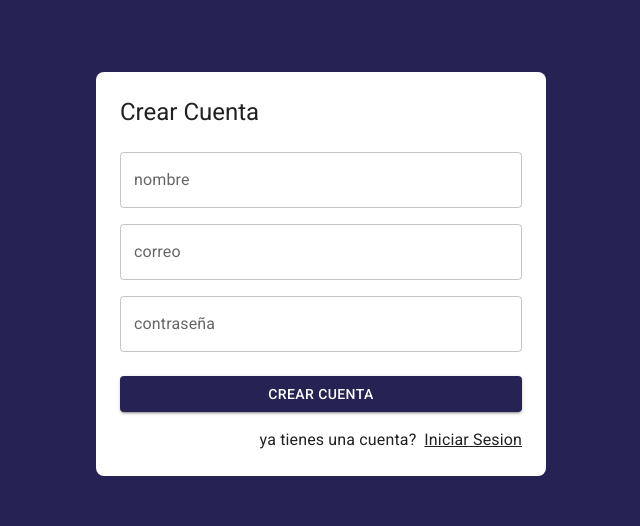
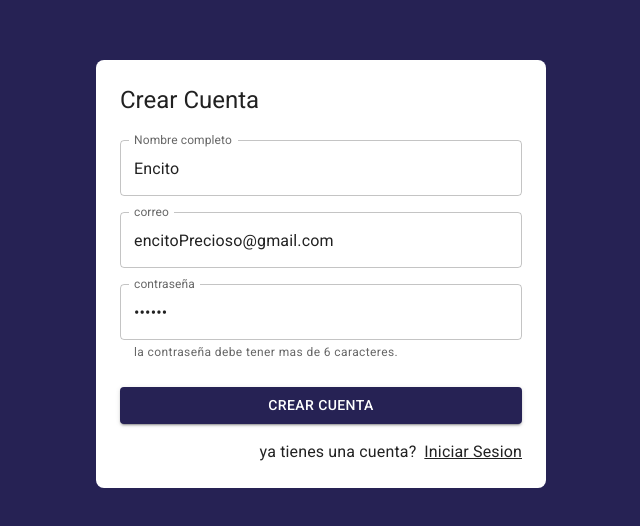
Before and after one commit to Dennisb-galeano/Journal-App, a React (Vite) app: page /auth/register in a window 1280 px wide. Shown: the part 126-652 px from the top of the page, without its empty margins (319-959 px from the left). Built offline with nearby package versions, Linux system fonts and the light colour scheme.

Commit message:
SC19 Cl 281-284 Formulario: registri de usuarios, manejo de errores, custom hook, mostrar errores en pantalla.

```diff
--- a/src/auth/pages/LoginPage.jsx
+++ b/src/auth/pages/LoginPage.jsx
@@ -4,10 +4,11 @@
 
 import { useDispatch, useSelector } from 'react-redux';
 import { Link as RouterLink } from 'react-router-dom'; //para que no hayan conflictos al haber dos link, se le va colocar un "alias"
+import { Grid, TextField, Typography, Button, Link } from "@mui/material";
 import { Google } from "@mui/icons-material";
-import { Grid, TextField, Typography, Button, Link } from "@mui/material";
 
 import { AuthLayout } from '../layout/AuthLayout';
+
 import { useForm } from '../../hooks/useForm';
 import { startGoogleSignIn, checkingAuthentication } from '../../store/auth/thunks';
 
--- a/src/auth/pages/RegisterPage.jsx
+++ b/src/auth/pages/RegisterPage.jsx
@@ -1,23 +1,68 @@
 
 
 //crea el diseño
+import { useState } from 'react';
 import { Link as RouterLink } from 'react-router-dom'; //para que no hayan conflictos al haber dos link, se le va colocar un "alias"
-import { Google } from "@mui/icons-material";
 import { Grid, TextField, Typography, Button, Link } from "@mui/material";
 import { AuthLayout } from '../layout/AuthLayout';
+import { useForm } from '../../hooks/useForm';
+
+
+
+// el objeto del form lo puedo hacer afuera y llamarlo como primer arg, es igual que enviar el objeto
+const formData = {
+  displayName: 'Encito ',
+  email: 'encitoPrecioso@gmail.com',
+  password: '123456',
+}
+
+//voy a mandar mis validaciones al use form, para determinar si el email esta ok o mal
+// la primera posicion de mi arreglo es la fn que lo va a evaluar  , y la segunda el mensaje de error si NO se cumple la condicion,, arreglo de dos valores pares de valores
+//voy a pasar esta const al use form ,,
+const formValidations = {
+  displayName: [ (value) => value.length > 2 , 'El nombre es Obligatorio'],
+  email: [ (value) => value.includes('@'), 'el correo debe tener @'],   //esta propiedad pregunta, si tiene el @, si NO, entonces va el mensaje de error, dentro de un arreglo, se va a mandar una fn para evaluarlo, vamos a rener el value de lo que la persona esta escribiendo => tomo el value y pregunto si.incluye el '@'
+  password: [ (value) => value.length > 6, 'la contraseña debe tener mas de 6 caracteres.'],
+
+}
+
 
 export const RegisterPage = () => {
+
+  const [formSubmitted, setFormSubmitted] = useState(false); //este state lo voy a llamar cuando se postee el formulario, me mantiene el estado para cuando envie el formulario si no hay nada en el, asi no me aparece el error en loscampos
+
+  //el useForm me pide como primer argumento { como se va a ver mi formulario, "formData"}
+  //este hook me va a encargar de todas las validaciones, si es valido el formulario cuando pase todas las validaciones "correo valido, consraseña,nombre..." o no
+  const { formState, displayName, email, password, onInputChange,
+          isFormValid, displayNameValid, emailValid, passwordValid,
+   } = useForm(formData, formValidations );
+
+    // console.log(displayNameValid);
+
+  const onSubmit = (event) => {
+    event.preventDefault();
+    console.log(formState);
+  }
+
+
   return (
     <AuthLayout title="Crear Cuenta">
+    {/* <h1>FormValid: {isFormValid ? 'formato ok' : 'Incorrecto'}   </h1> */}
 
-      <form>
+      <form onSubmit={ onSubmit}>
         <Grid container>
           <Grid item xs={12} sx={{ mt: 2 }}>
             <TextField //me permite escribir
-              label="nombre"
+              label="Nombre completo"
               type="text"
-              placeholder="Encito Precioso"
+              placeholder="Nombre completo"
               fullWidth //permite tomar TODO el ancho posible
+              name= "displayName"
+              value={displayName}
+              onChange={onInputChange} //esra fn se creo con el use form
+              error= {!!displayNameValid && formSubmitted} //propiedad MUI error,pone rohoel texto, se va a mostrar si NO es valido  LA DOBLE NEGACION LO CONVIERTE EN UN BOOLEANO
+              helperText={displayNameValid} // propiedad me coloca mensaje
+
             />
 
             <Grid item xs={12} sx={{ mt: 2 }}>
@@ -26,6 +71,13 @@
                 type="email"
                 placeholder="correo@encito.com"
                 fullWidth //permite tomar TODO el ancho posible
+                name= "email"
+                value={email}
+                onChange={onInputChange} //esra fn se creo con el use form
+                error= {!!emailValid && formSubmitted} //propiedad MUI error,pone rohoel texto, se va a mostrar si NO es valido, LA DOBLE NEGACION LO CONVIERTE EN UN BOOLEANO
+                helperText={emailValid}
+
+
               />
             </Grid>
 
@@ -35,12 +87,21 @@
                 type="password"
                 placeholder="constraseña"
                 fullWidth //permite tomar TODO el ancho posible
+                name= "password"
+                value={password}
+                onChange={onInputChange} //esra fn se creo con el use form
+                error= {!!passwordValid && formSubmitted} //propiedad MUI error,pone rohoel texto, se va a mostrar si NO es valido
+                helperText={passwordValid}
+
               />
             </Grid>
 
             <Grid container spacing={2} sx={{ mb: 2, mt: 1 }} >
               <Grid item xs={12}>
-                  <Button variant="contained" fullWidth>
+                <Button
+                type='submit' //el boton debe tener este type para que al dar clock dispare el formulario
+                variant="contained"
+                fullWidth>
                   Crear Cuenta
                 </Button>
               </Grid>
@@ -53,7 +114,7 @@
           </Grid>
 
           <Grid container direction='row' justifyContent='end'>
-              <Typography sx={{mr:1 }}>ya tienes una cuenta?  </Typography>
+            <Typography sx={{ mr: 1 }}>ya tienes una cuenta?  </Typography>
             <Link component={RouterLink} to="/auth/login" color='inherit'>
               Iniciar Sesion
             </Link>
--- a/src/hooks/useForm.js
+++ b/src/hooks/useForm.js
@@ -1,20 +1,59 @@
 
-import { useState } from 'react';
+import { useEffect, useMemo, useState } from 'react';
 
-export const useForm = ( initialForm = {} ) => {
+export const useForm = (initialForm = {}, formValidations = {}) => {
 
-    const [ formState, setFormState ] = useState( initialForm );
+    const [formState, setFormState] = useState(initialForm);
+    const [formValidation, setFormValidation] = useState({});  //este estado me va a mostrar el mensaje de error, que me diga si hay un error o no. que pueda evaluar el objeto formValidation, para evaluarlo mas facil, se hace con el hook para que re redibuje el estado y se borre
+
+    //se va a disparar cada vez que el formState cambie, se va a llamar el create createValidators
+    useEffect(() => {
+        createValidators();
+    }, [formState])
+
+    //si todas las condiciones se cumplen permite continuar..
+    const isFormValid = useMemo( () => {  //, el useMemo va a memorizar el valor del isFormValid, este valor solo debe volverse a procesar si cambia el formState.   esta fn va a validar que todos los campos del register page esten correctos para poder avanzar, ( crear cuenta)
+
+        for (const formValue of Object.keys (formValidation)) { //voy a barrer cada una de las opciones del formValidation, y voy a evaluar
+            if (formValidation [formValue] !== null ) return false;    //si, formValid..[en la propiedad formValue]..
+        }
+
+        return true; //retorna treu si el formulario es valido
+    }, [formValidation])
+
 
     const onInputChange = ({ target }) => {
         const { name, value } = target;
         setFormState({
             ...formState,
-            [ name ]: value
+            [name]: value
         });
     }
 
     const onResetForm = () => {
-        setFormState( initialForm );
+        setFormState(initialForm);
+    }
+
+    //va a tomar el objeto formValidations y crear un nuevo estado para saber si los imputs son validos o no
+    // createValidators, la voy a disparar con el useEffect
+
+
+        //hay que barrer y analizar cada propiedad del objeto de validaciones,el "formValidations" del registerPage
+        // el formField es una propiedad JS, ESTOY imprimiendo los nombres de propiedades del formValidations
+    const createValidators = () => {
+
+        const formCheckedValues = {};
+            //con el for of.. se barre el objeto
+            for (const formField of Object.keys( formValidations )) {  //primer valor "son iteraciones" el segundo es el objeto, object.keys, barre cada uno de las llaves de (  )
+                const [ fn, errorMessage ] = formValidations[formField]; //desestructurar la fn de validacion y el errorMessage que vienen del formValidations [vasado en el formFiel], se obtiene la fn y el mensaje de error
+                formCheckedValues[`${ formField }Valid`] = fn( formState[formField] ) ? null : errorMessage; // si la condicion se cumple del formField(correo, nombre y contraseña ok ), entonces se almecena null, de lo ocntrario manda el error
+
+                // console.log("soy el formField" ,formField );
+            }
+
+            // establecer va a tener el nuevo valor que va a tener el setFormValidation
+            setFormValidation( formCheckedValues );
+            console.log( formCheckedValues);
     }
 
     return {
@@ -22,5 +61,8 @@
         formState,
         onInputChange,
         onResetForm,
+
+        ...formValidation, //este  objeto ya tiene todas las propiedades y estas tienen el nombre del campo que le mande y el texto si es un error y un veli si esta ok
+        isFormValid,
     }
 }
```
Lines whose indentation alone changed are shown as unchanged.
